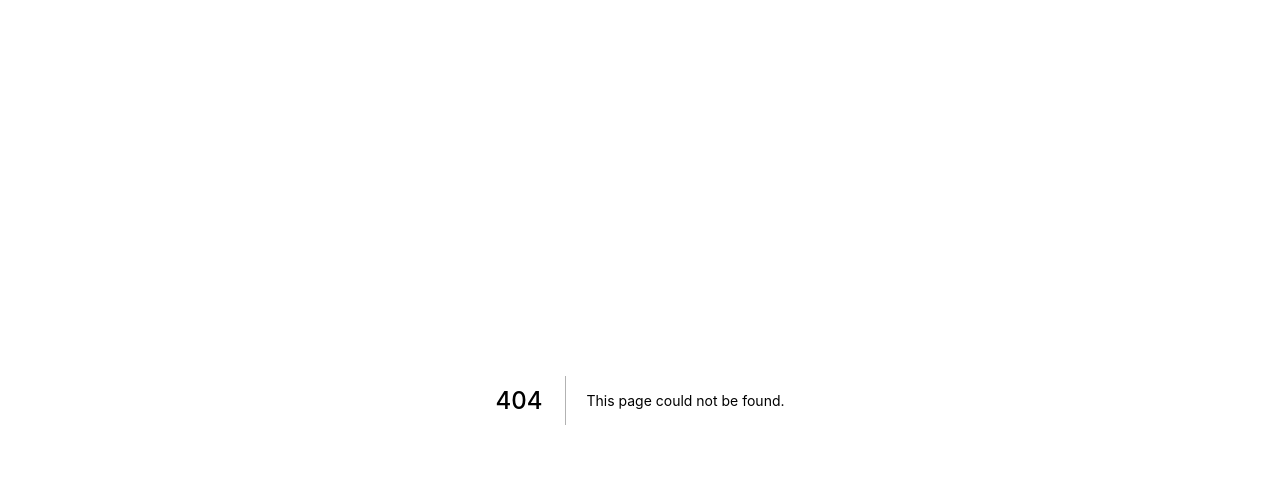
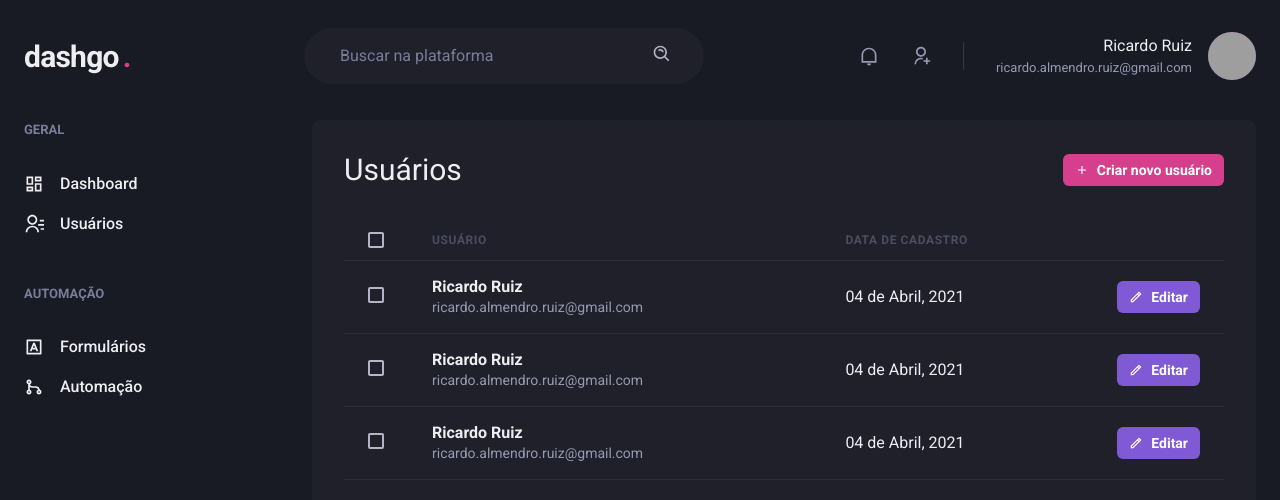
Before and after one commit to ricardoaruiz/ignite-dashgo-rar, a Next.js app: page /users in a window 1280 px wide. Before the commit this address had no page. Shown: the top 500 px of the page. Built offline with nearby package versions, Linux system fonts and the light colour scheme; grey boxes are pictures that could not be loaded.

Commit message:
feat: create initial version of list users page

```diff
--- /dev/null
+++ b/src/pages/users/index.tsx
@@ -0,0 +1,144 @@
+import React from 'react'
+import {
+  Box,
+  Button,
+  Checkbox,
+  Flex,
+  Heading,
+  Text,
+  Icon,
+  Table,
+  Tbody,
+  Td,
+  Th,
+  Thead,
+  Tr,
+} from '@chakra-ui/react'
+import { Header } from '../../components'
+import { Sidebar } from '../../components/Sidebar/Sidebar'
+import { RiAddLine, RiPencilLine } from 'react-icons/ri'
+
+const UsersPage = () => {
+  return (
+    <Box>
+      <Header />
+
+      <Flex my="6" mx="auto" px="6" w="100%" maxWidth={1480}>
+        <Sidebar />
+
+        <Box flex="1" borderRadius={8} bg="gray.800" p="8">
+          <Flex mb="8" justifyContent="space-between" alignItems="center">
+            <Heading size="lg" fontWeight="normal">
+              Usuários
+            </Heading>
+            <Button
+              as="a"
+              size="sm"
+              fontSize="sm"
+              colorScheme="pink"
+              leftIcon={<Icon as={RiAddLine} />}
+              cursor="pointer"
+            >
+              Criar novo usuário
+            </Button>
+          </Flex>
+
+          <Table colorScheme="whiteAlpha">
+            <Thead>
+              <Tr>
+                <Th px="6" color="gray.300" width="8">
+                  <Checkbox colorScheme="pink" />
+                </Th>
+                <Th>Usuário</Th>
+                <Th>Data de cadastro</Th>
+                <Th width="8"></Th>
+              </Tr>
+            </Thead>
+            <Tbody>
+              <Tr>
+                <Td px="6">
+                  <Checkbox colorScheme="pink" />
+                </Td>
+                <Td>
+                  <Box>
+                    <Text fontWeight="bold">Ricardo Ruiz</Text>
+                    <Text fontSize="sm" color="gray.300">
+                      ricardo.almendro.ruiz@gmail.com
+                    </Text>
+                  </Box>
+                </Td>
+                <Td>04 de Abril, 2021</Td>
+                <Td>
+                  <Button
+                    as="a"
+                    size="sm"
+                    fontSize="sm"
+                    colorScheme="purple"
+                    leftIcon={<Icon as={RiPencilLine} />}
+                    cursor="pointer"
+                  >
+                    Editar
+                  </Button>
+                </Td>
+              </Tr>
+              <Tr>
+                <Td px="6">
+                  <Checkbox colorScheme="pink" />
+                </Td>
+                <Td>
+                  <Box>
+                    <Text fontWeight="bold">Ricardo Ruiz</Text>
+                    <Text fontSize="sm" color="gray.300">
+                      ricardo.almendro.ruiz@gmail.com
+                    </Text>
+                  </Box>
+                </Td>
+                <Td>04 de Abril, 2021</Td>
+                <Td>
+                  <Button
+                    as="a"
+                    size="sm"
+                    fontSize="sm"
+                    colorScheme="purple"
+                    leftIcon={<Icon as={RiPencilLine} />}
+                    cursor="pointer"
+                  >
+                    Editar
+                  </Button>
+                </Td>
+              </Tr>
+              <Tr>
+                <Td px="6">
+                  <Checkbox colorScheme="pink" />
+                </Td>
+                <Td>
+                  <Box>
+                    <Text fontWeight="bold">Ricardo Ruiz</Text>
+                    <Text fontSize="sm" color="gray.300">
+                      ricardo.almendro.ruiz@gmail.com
+                    </Text>
+                  </Box>
+                </Td>
+                <Td>04 de Abril, 2021</Td>
+                <Td>
+                  <Button
+                    as="a"
+                    size="sm"
+                    fontSize="sm"
+                    colorScheme="purple"
+                    leftIcon={<Icon as={RiPencilLine} />}
+                    cursor="pointer"
+                  >
+                    Editar
+                  </Button>
+                </Td>
+              </Tr>
+            </Tbody>
+          </Table>
+        </Box>
+      </Flex>
+    </Box>
+  )
+}
+
+export default UsersPage
```
